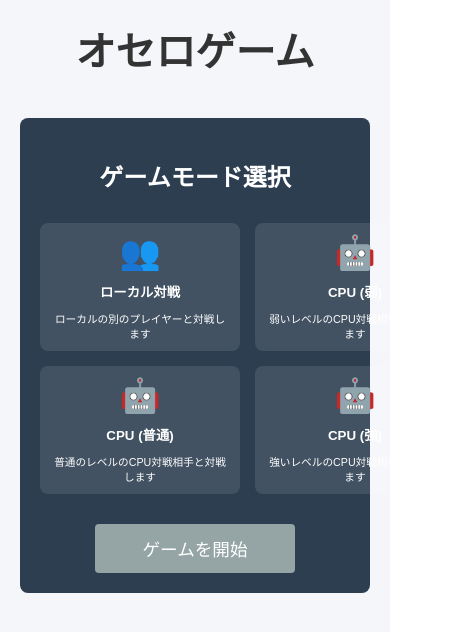
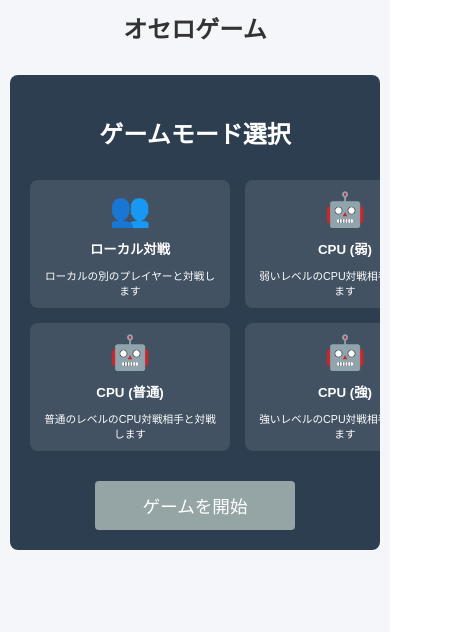
Before and after one commit to namakun/othello, a Vue app: page / in a window 390 px wide. Shown: the top 632 px of the page, 455 px wide, since content can reach past the window. Built offline with nearby package versions, Linux system fonts and the light colour scheme.

Commit message:
レイアウト修正

```diff
--- a/public/index.html
+++ b/public/index.html
@@ -3,7 +3,7 @@
   <head>
     <meta charset="utf-8">
     <meta http-equiv="X-UA-Compatible" content="IE=edge">
-    <meta name="viewport" content="width=device-width,initial-scale=1.0">
+    <meta name="viewport" content="width=device-width,initial-scale=1.0,maximum-scale=1.0,user-scalable=no">
     <link rel="icon" href="<%= BASE_URL %>favicon.ico">
     <title>オセロゲーム</title>
   </head>
--- a/src/App.vue
+++ b/src/App.vue
@@ -63,7 +63,7 @@ export default {
 .app {
   font-family: Arial, sans-serif;
   text-align: center;
-  padding: 20px;
+  padding: min(20px, 4vw);
   color: #333;
   min-height: 100vh;
   box-sizing: border-box;
@@ -76,19 +76,34 @@ export default {
   display: flex;
   justify-content: center;
   align-items: flex-start;
-  margin-top: 20px;
+  margin-top: min(20px, 3vh);
   flex: 1;
+  width: 100%;
+  overflow-x: hidden;
 }
 
 h1 {
   color: #333;
-  margin: 0 0 20px 0;
-  font-size: 2.5em;
+  margin: 0 0 min(20px, 3vh) 0;
+  font-size: clamp(1.5em, 5vw, 2.5em);
 }
 
 /* ページ全体のリセット */
 body {
   margin: 0;
   padding: 0;
+  overflow-x: hidden;
+  width: 100%;
+}
+
+/* メディアクエリ - 小さい画面用 */
+@media (max-width: 480px) {
+  .app {
+    padding: 10px;
+  }
+
+  h1 {
+    margin-bottom: 10px;
+  }
 }
 </style>
--- a/src/assets/styles/GameBoard.css
+++ b/src/assets/styles/GameBoard.css
@@ -19,6 +19,8 @@
   background-color: var(--board-bg);
   border-radius: 8px;
   color: var(--text-light);
+  max-width: 100%;
+  box-sizing: border-box;
 }
 
 .button-container {
@@ -57,28 +59,29 @@ button,
   display: flex;
   justify-content: center;  /* 中央揃えに戻す */
   align-items: center;
-  margin: 10px 0;
-  padding: 8px;
+  margin: min(10px, 1.5vh) 0;
+  padding: min(8px, 1.5vw);
   background-color: rgba(255,255,255,0.1);
   border-radius: 8px;
 }
-.player-info.opponent { margin-bottom: 15px; }
-.player-info.current-player { margin-top: 15px; }
+.player-info.opponent { margin-bottom: min(15px, 2vh); }
+.player-info.current-player { margin-top: min(15px, 2vh); }
 
 .player-piece {
   display: flex;
   align-items: center;
   justify-content: center;
-  width: 30px; height: 30px;
-  padding: 4px;
-  margin-right: 20px;
+  width: min(30px, 4vmin);
+  height: min(30px, 4vmin);
+  padding: min(4px, 0.5vmin);
+  margin-right: min(20px, 3vw);
   border-radius: 50%;
   background-color: rgba(255,255,255,0.1);
 }
 /* プレイヤー情報の駒用スタイル - より詳細なセレクタで上書き */
 .player-info .player-piece .piece {
-  width: 25px;
-  height: 25px;
+  width: min(25px, 3.5vmin);
+  height: min(25px, 3.5vmin);
   position: static !important;  /* absoluteを上書き */
   transform: none !important;   /* transformを上書き */
   top: auto !important;         /* topを上書き */
@@ -92,7 +95,7 @@ button,
 }
 
 .player-score {
-  font-size: 1.2em;
+  font-size: clamp(0.9em, 3vw, 1.2em);
   font-weight: bold;
 }
 
@@ -108,7 +111,8 @@ button,
 
 /* --- セル --- */
 .board-cell {
-  width: 50px; height: 50px;
+  width: min(50px, 6vmin);
+  height: min(50px, 6vmin);
   background-color: var(--board-cell-bg);
   border: 1px solid var(--board-bg);
   display: flex;
@@ -122,7 +126,8 @@ button,
 
 /* --- 駒コンテナ --- */
 .piece-container {
-  width: 40px; height: 40px;
+  width: min(40px, 5vmin);
+  height: min(40px, 5vmin);
   position: relative;
   transform-style: preserve-3d;
   transform: rotateY(0deg);
@@ -140,7 +145,8 @@ button,
 
 /* --- 駒（表裏共通） --- */
 .piece {
-  width: 40px; height: 40px;
+  width: min(40px, 5vmin);
+  height: min(40px, 5vmin);
   border-radius: 50%;
   position: absolute;
   /* 駒を中央に配置 */
@@ -168,19 +174,21 @@ button,
 /* --- 有効手インジケーター --- */
 .valid-move-indicator {
   position: absolute;
-  width: 16px; height: 16px;
+  width: min(16px, 2vmin);
+  height: min(16px, 2vmin);
   border-radius: 50%;
   background-color: rgba(255,255,255,0.3);
 }
 
 /* --- ゲーム情報 --- */
 .game-info {
-  margin-top: 10px;
+  margin-top: min(10px, 1.5vh);
   text-align: center;
-  font-size: 1.2em;
+  font-size: clamp(0.9em, 3vw, 1.2em);
 }
 .status-message {
-  padding: 10px; margin: 10px 0;
+  padding: min(10px, 1.5vw);
+  margin: min(10px, 1.5vh) 0;
   border-radius: 4px;
   background-color: rgba(255,255,255,0.1);
 }
@@ -198,9 +206,9 @@ button,
 .restart-button,
 .menu-button {
   color: #fff;
-  padding: 8px 16px;
+  padding: min(8px, 1.5vw) min(16px, 3vw);
   border-radius: 4px;
-  font-size: 1em;
+  font-size: clamp(0.8em, 2.5vw, 1em);
 }
 .restart-button {
   background-color: var(--accent);
```
